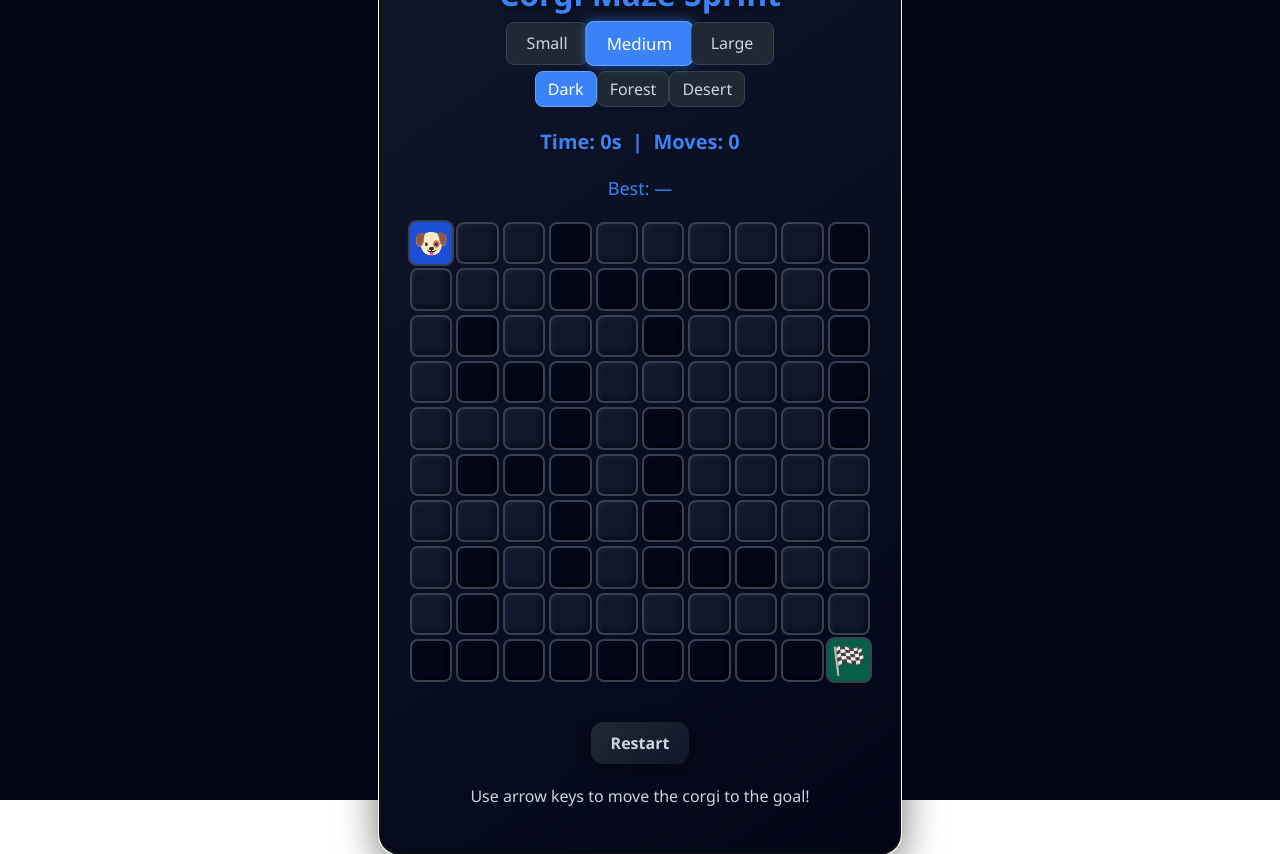
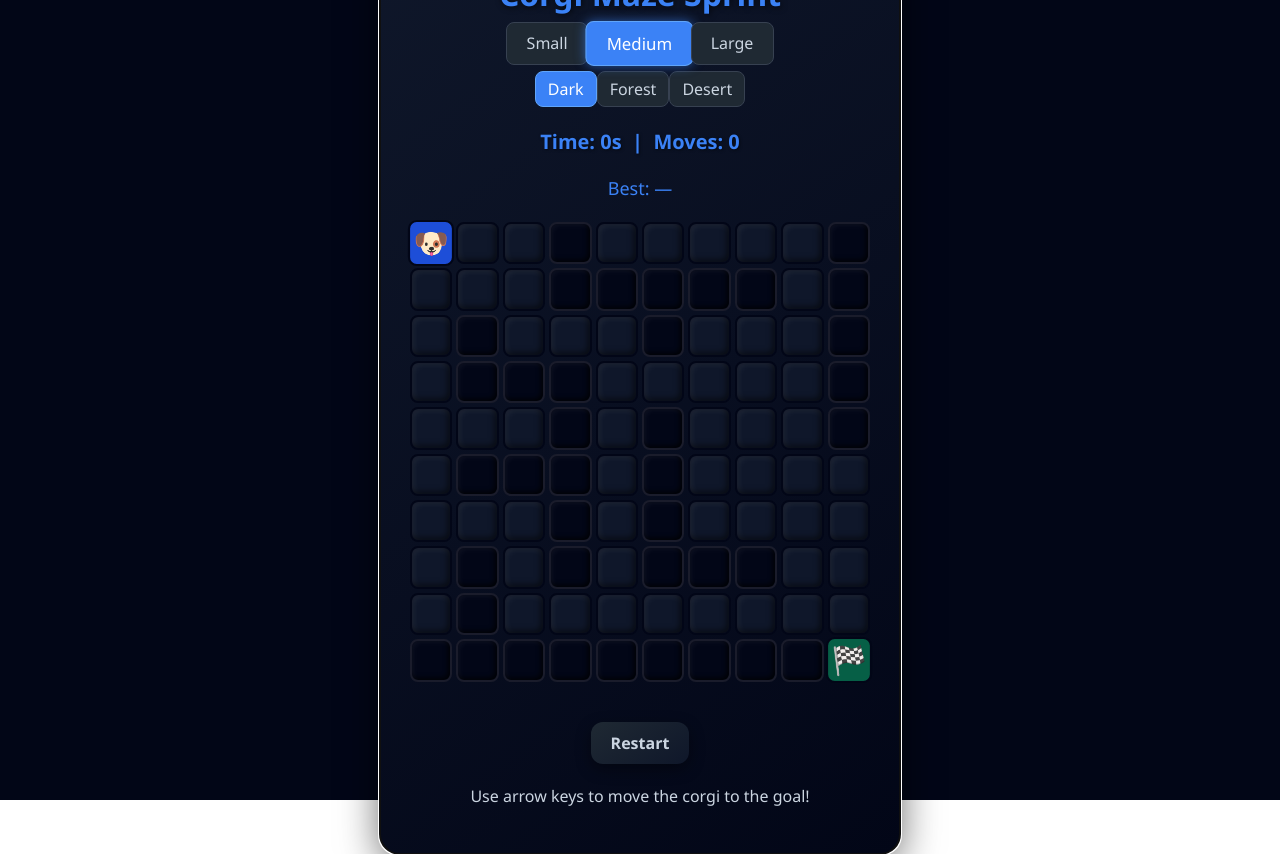
Before and after one commit to brendanbobryk/corgi-maze-sprint, a React (Vite) app in the folder corgi-maze-sprint/: page / in a window 1280 px wide. Built offline with nearby package versions, Linux system fonts and the light colour scheme.

Commit message:
adjusted tile colour shading for improved visibility

```diff
--- a/corgi-maze-sprint/src/App.css
+++ b/corgi-maze-sprint/src/App.css
@@ -1,8 +1,8 @@
-/* Theme-aware variables */
+/* Theme-aware variables with better visibility */
 :root {
   --bg: #020617;
-  --cell: #0f172a;
-  --wall: #020617;
+  --cell: #161b2d;        /* slightly lighter for contrast */
+  --wall: #0d0f1a;        /* slightly darker to stand out */
   --player: #1d4ed8;
   --goal: #065f46;
   --text: #cbd5e1;
@@ -87,29 +87,29 @@ h1 {
   justify-content: center;
   font-size: clamp(16px, 2vw, 32px);
   background-color: var(--cell);
-  border: 2px solid var(--btn-border);
-  box-shadow: inset -2px -2px 5px rgba(0,0,0,0.5),
-              inset 2px 2px 5px rgba(255,255,255,0.05);
+  border: 2px solid var(--wall);
+  box-shadow: inset -2px -2px 6px rgba(0,0,0,0.6),
+              inset 2px 2px 6px rgba(255,255,255,0.08);
   transition: all 0.2s ease;
 }
 
 .wall {
   background-color: var(--wall);
-  border: 2px solid var(--btn-border);
-  box-shadow: inset -2px -2px 5px rgba(0,0,0,0.7),
-              inset 2px 2px 5px rgba(255,255,255,0.03);
+  border: 2px solid #1a1c2b;
+  box-shadow: inset -2px -2px 5px rgba(0,0,0,0.8),
+              inset 2px 2px 5px rgba(255,255,255,0.05);
 }
 
 .player {
   background-color: var(--player);
-  box-shadow: 0 0 10px var(--player)aa;
+  box-shadow: 0 0 12px var(--player)cc;
   transform: scale(1.1);
   transition: transform 0.15s ease, box-shadow 0.2s ease;
 }
 
 .goal {
   background-color: var(--goal);
-  box-shadow: 0 0 10px var(--goal)aa;
+  box-shadow: 0 0 12px var(--goal)cc;
   transform: scale(1.1);
 }
 
```
